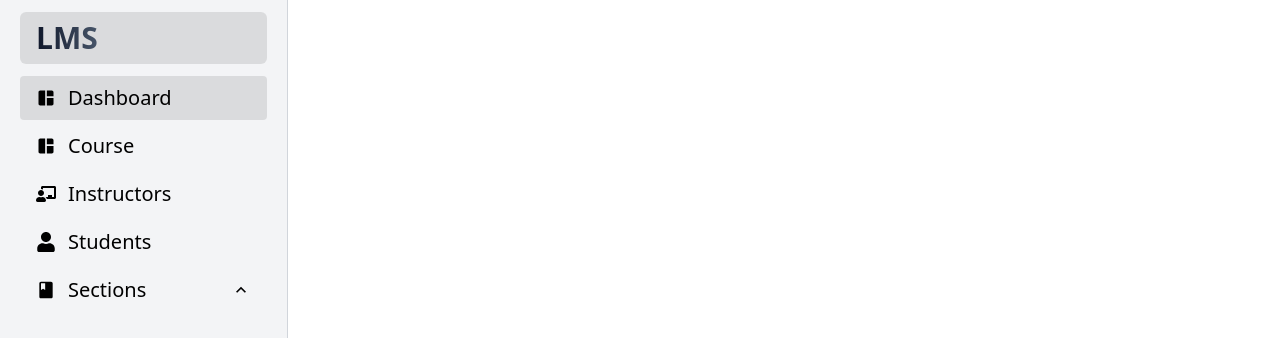
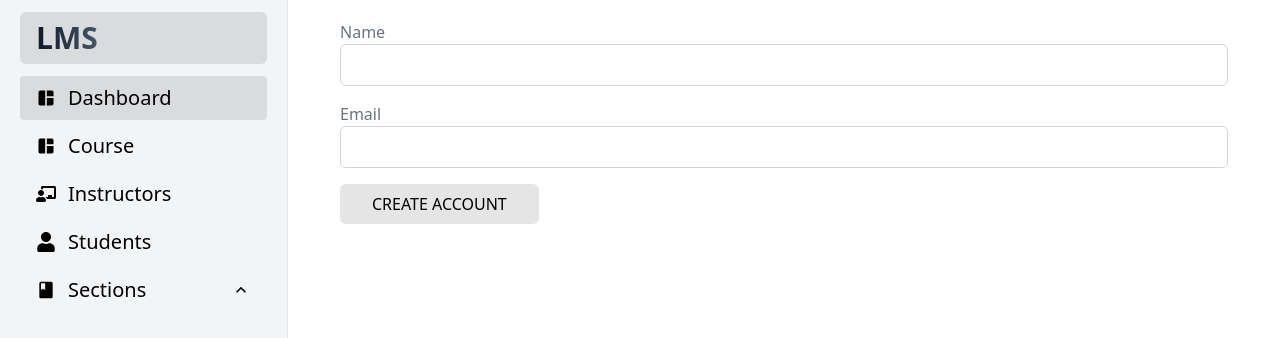
Before and after one commit to IfastKrishna/ifastacademy-LMS, a React (Vite) app in the folder frontend/: page / in a window 1280 px wide. Shown: the top 338 px of the page. Built offline with nearby package versions, Linux system fonts and the light colour scheme.

Commit message:
Input, Button, TextArea, Butto Component Complete

```diff
--- a/frontend/src/components/Button/Button.jsx
+++ b/frontend/src/components/Button/Button.jsx
@@ -1,8 +1,12 @@
 import React from "react";
 
-function Button({ children, className, ...props }) {
+function Button({ children, type = "button", className, ...props }) {
   return (
-    <button className={`py-2 px-4 rounded-md ${className}`} {...props}>
+    <button
+      type={type}
+      className={`py-2 px-8 uppercase bg-black/10 hover:bg-black/25 hover:border-gray-400 font-medium duration-150 rounded-md ${className}`}
+      {...props}
+    >
       {children}
     </button>
   );
--- a/frontend/src/components/Input/Input.jsx
+++ b/frontend/src/components/Input/Input.jsx
@@ -1,7 +1,17 @@
 import React from "react";
 
-function Input() {
-  return <div>Input</div>;
+function Input({ label, type = "text", className = "", ...props }, ref) {
+  return (
+    <div>
+      {label && <label className=" font-medium text-gray-500">{label}</label>}
+      <input
+        type={type}
+        ref={ref}
+        className={`py-2 px-2 border border-gray-300 text-gray-500 rounded-md w-full outline-none focus:ring-1 focus:ring-gray-400 ${className}`}
+        {...props}
+      />
+    </div>
+  );
 }
 
-export default Input;
+export default React.forwardRef(Input);
--- a/frontend/src/components/Select/Select.jsx
+++ b/frontend/src/components/Select/Select.jsx
@@ -1,7 +1,24 @@
 import React from "react";
 
-function Select() {
-  return <div>Select</div>;
+function Select({ options = [], label, className, ...props }, ref) {
+  return (
+    <div>
+      {label && <label className=" font-medium text-gray-500">{label}</label>}
+      <select
+        ref={ref}
+        className={`py-2 px-2 border border-gray-300 text-gray-500 rounded-md w-full outline-none focus:ring-1 focus:ring-gray-400 ${className}`}
+        {...props}
+      >
+        {options.map((option) => {
+          return (
+            <option key={option} value={option}>
+              {option}
+            </option>
+          );
+        })}
+      </select>
+    </div>
+  );
 }
 
-export default Select;
+export default React.forwardRef(Select);
--- a/frontend/src/components/SideBar/SideBar.jsx
+++ b/frontend/src/components/SideBar/SideBar.jsx
@@ -35,7 +35,7 @@ function SideBar() {
     <div className="relative flex flex-col lg:flex-row">
       {/* LARGE SCREEN FOR THIS SIDEBAR */}
       <div
-        className={`bg-gray-100 w-10/12 h-screen absolute top-0 left-0 lg:relative lg:w-72 px-5 border-r border-gray-300 ${
+        className={`bg-gray-100 w-10/12 h-screen absolute top-0 left-0 lg:relative lg:w-72 px-5 border-r border-gray-200 ${
           sideBarOpen
             ? "transition-transform duration-300 transform translate-x-0"
             : "transition-transform duration-300 transform -translate-x-full"
@@ -46,6 +46,7 @@ function SideBar() {
             <Link to="">
               <Logo />
             </Link>
+
             {isSmallDivise ? (
               <MdOutlineClose
                 fontSize={32}
--- /dev/null
+++ b/frontend/src/components/Sppiner/Sppiner.jsx
@@ -0,0 +1,28 @@
+import React from "react";
+
+function Sppiner({ size = 5, className = "", color = "text-white" }) {
+  return (
+    <svg
+      className={`animate-spin -ml-1 mr-3 h-${size} w-${size} ${color} ${className} inline`}
+      xmlns="http://www.w3.org/2000/svg"
+      fill="none"
+      viewBox="0 0 24 24"
+    >
+      <circle
+        className="opacity-25"
+        cx="12"
+        cy="12"
+        r="10"
+        stroke="currentColor"
+        strokeWidth="4"
+      ></circle>
+      <path
+        className="opacity-75"
+        fill="currentColor"
+        d="M4 12a8 8 0 018-8V0C5.373 0 0 5.373 0 12h4zm2 5.291A7.962 7.962 0 014 12H0c0 3.042 1.135 5.824 3 7.938l3-2.647z"
+      ></path>
+    </svg>
+  );
+}
+
+export default Sppiner;
--- a/frontend/src/components/Textarea/Textarea.jsx
+++ b/frontend/src/components/Textarea/Textarea.jsx
@@ -1,7 +1,16 @@
 import React from "react";
 
-function Textarea() {
-  return <div>Textarea</div>;
+function Textarea({ label, className = "", ...props }, ref) {
+  return (
+    <div>
+      {label && <label className=" font-medium text-gray-500">{label}</label>}
+      <textarea
+        ref={ref}
+        className={`py-2 px-2 border border-gray-300 text-gray-500 rounded-md w-full outline-none focus:ring-1 focus:ring-gray-400 ${className}`}
+        {...props}
+      ></textarea>
+    </div>
+  );
 }
 
-export default Textarea;
+export default React.forwardRef(Textarea);
--- a/frontend/src/components/index.js
+++ b/frontend/src/components/index.js
@@ -8,6 +8,7 @@ import Input from "./Input/Input";
 import Textarea from "./Textarea/Textarea";
 import Select from "./Select/Select";
 import Logo from "./Logo";
+import Sppiner from "./Sppiner/Sppiner";
 
 export {
   Button,
@@ -20,4 +21,5 @@ export {
   Select,
   Input,
   Logo,
+  Sppiner,
 };
--- a/frontend/src/main.jsx
+++ b/frontend/src/main.jsx
@@ -5,13 +5,17 @@ import "./index.css";
 import store from "./store/store.js";
 import { Provider } from "react-redux";
 import { createBrowserRouter, RouterProvider, Route } from "react-router-dom";
-import { PageNotFound } from "./pages/index.js";
+import { Dev, PageNotFound } from "./pages/index.js";
 
 const router = createBrowserRouter([
   {
     path: "/",
     element: <App />,
     children: [
+      {
+        path: "",
+        element: <Dev />,
+      },
       {
         path: "*",
         element: <PageNotFound />,
--- /dev/null
+++ b/frontend/src/pages/Dev/Dev.jsx
@@ -0,0 +1,26 @@
+import React, { useState } from "react";
+import { Button, Input, Sppiner, Textarea } from "../../components/index.js";
+
+function Dev() {
+  const handleFormSubmit = async (event) => {
+    event.preventDefault();
+    console.log(event.target);
+  };
+
+  return (
+    <div className="w-full px-8">
+      <form onSubmit={handleFormSubmit}>
+        <div className="mb-4">
+          <Input label="Name" />
+        </div>
+        <div className="mb-4">
+          <Input label="Email" type="email" />
+        </div>
+        {/* Conditionally render spinner while form is submitting */}
+        <Button type="submit">Create Account</Button>
+      </form>
+    </div>
+  );
+}
+
+export default Dev;
--- a/frontend/src/pages/index.js
+++ b/frontend/src/pages/index.js
@@ -1,3 +1,4 @@
 import PageNotFound from "./Errors/PageNotFound";
+import Dev from "./Dev/Dev";
 
-export { PageNotFound };
+export { PageNotFound, Dev };
```
